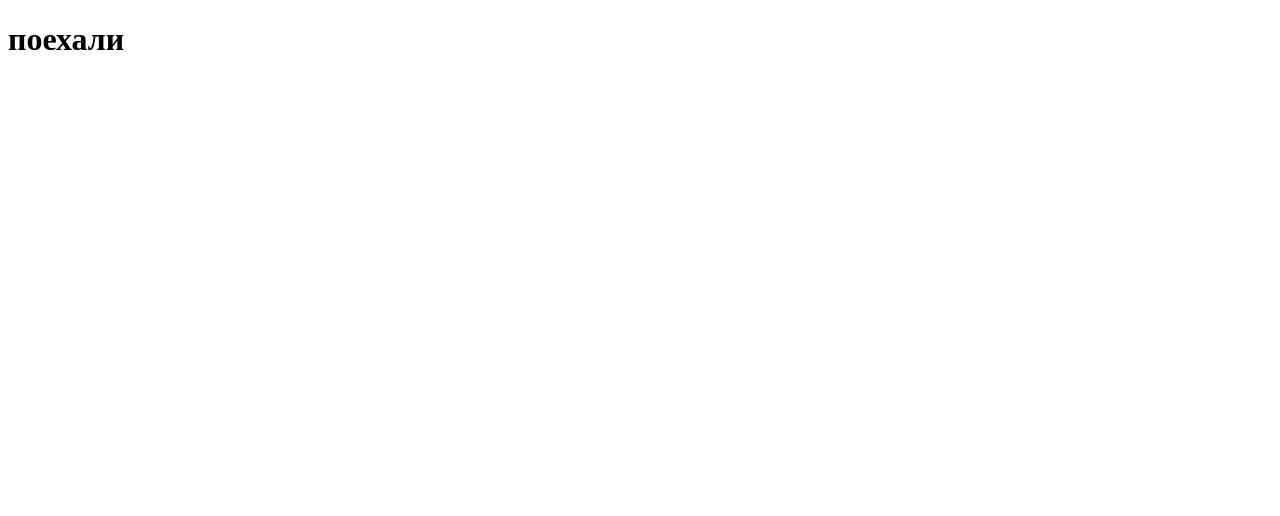
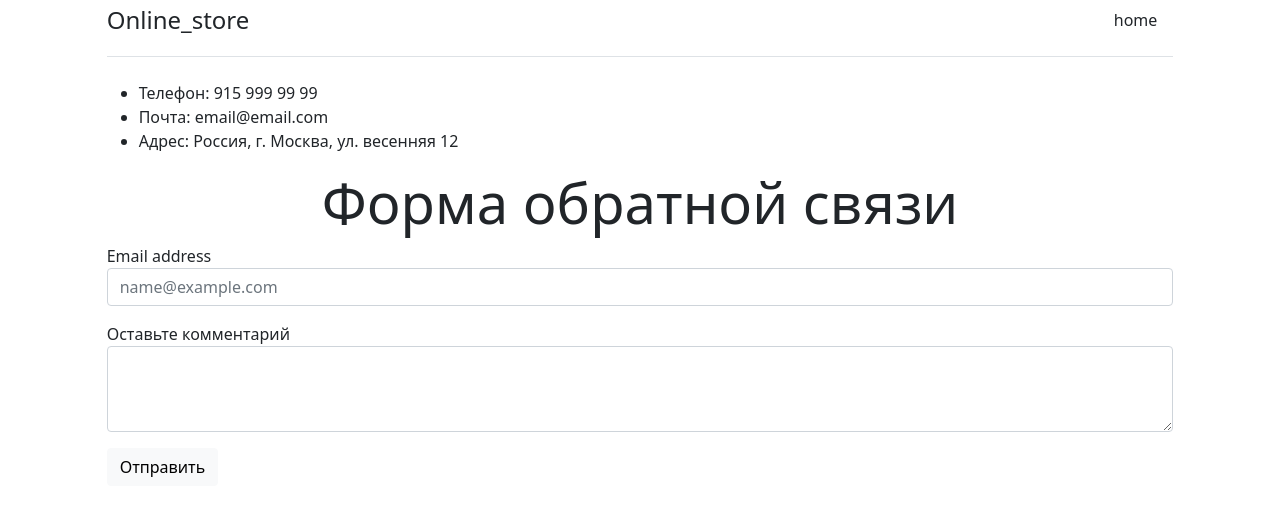
Before and after one commit to AleksandrS1967/Online_store, a Django app: page /contacts/ in a window 1280 px wide. Before the commit the part shown is almost empty. Shown: the top 516 px of the page. Run offline with Django 5.2, Linux system fonts and the light colour scheme.

Commit message:
Реализованы шаблоны home, contacts и  два контроллера

```diff
--- a/catalog/templates/catalog/contacts.html
+++ b/catalog/templates/catalog/contacts.html
@@ -2,9 +2,38 @@
 <html lang="en">
 <head>
     <meta charset="UTF-8">
-    <title>Title</title>
+    <link href="https://cdn.jsdelivr.net/npm/bootstrap@5.0.2/dist/css/bootstrap.min.css" rel="stylesheet"
+          integrity="sha384-EVSTQN3/azprG1Anm3QDgpJLIm9Nao0Yz1ztcQTwFspd3yD65VohhpuuCOmLASjC" crossorigin="anonymous">
+    <title>Online_store</title>
 </head>
 <body>
-<h1>поехали</h1>
+<div class="d-flex flex-column flex-md-row align-items-center pb-3 mb-4 border-bottom col-10 mx-auto">
+    <a href="/" class="d-flex align-items-center text-dark text-decoration-none">
+        <span class="fs-4">Online_store</span>
+    </a>
+
+    <nav class="d-inline-flex mt-2 mt-md-0 ms-md-auto">
+        <a class="me-3 py-2 text-dark text-decoration-none" href="/">home</a>
+    </nav>
+</div>
+
+<ul class="col-10 mx-auto">
+    <li>Телефон: 915 999 99 99</li>
+    <li>Почта: email@email.com</li>
+    <li>Адрес: Россия, г. Москва, ул. весенняя 12</li>
+</ul>
+<h2 class="display-4 fw-normal col-10 mx-auto text-center">Форма обратной связи</h2>
+<form class="col-10 mx-auto" method="post">
+    {% csrf_token %}
+    <div class="form-group">
+        <label for="exampleFormControlInput1">Email address</label>
+        <input type="email" name="email" class="form-control" id="exampleFormControlInput1" placeholder="name@example.com">
+    </div>
+    <div class="form-group mb-3 mt-3">
+        <label for="exampleFormControlTextarea1">Оставьте комментарий</label>
+        <textarea class="form-control" name="textarea" id="exampleFormControlTextarea1" rows="3"></textarea>
+    </div>
+    <button type="submit" class="btn btn-light">Отправить</button>
+</form>
 </body>
 </html>
--- a/catalog/views.py
+++ b/catalog/views.py
@@ -8,4 +8,8 @@ def home(request):
 
 
 def contacts(request):
+    if request.method == 'POST':
+        email = request.POST.get('email')
+        textarea = request.POST.get('textarea')
+        print(f'Вывод запросов: {email}: {textarea}')
     return render(request, 'catalog/contacts.html')
```
Also changed, not shown: catalog/templates/catalog/home.html (+20 -2 lines).
